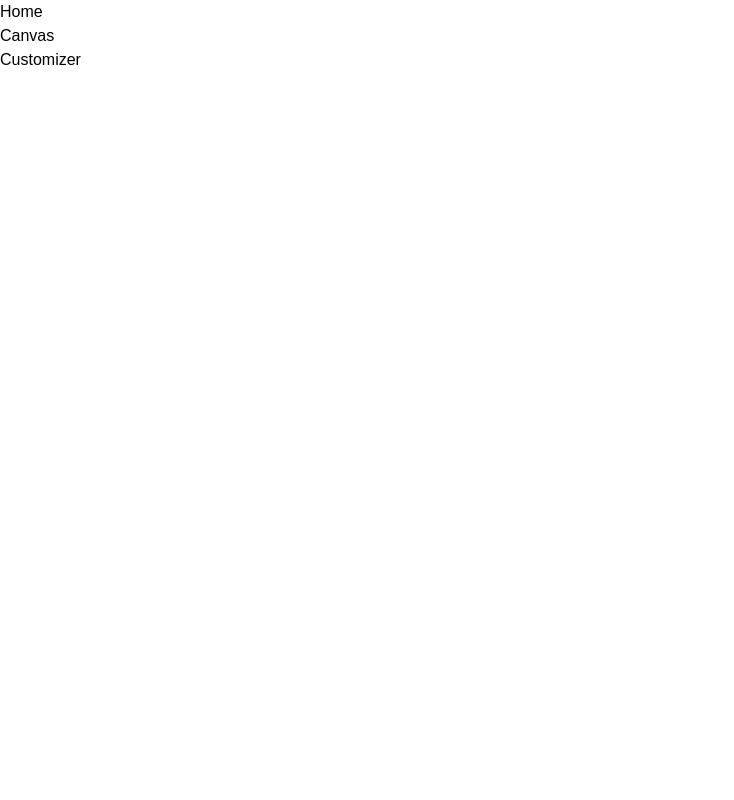
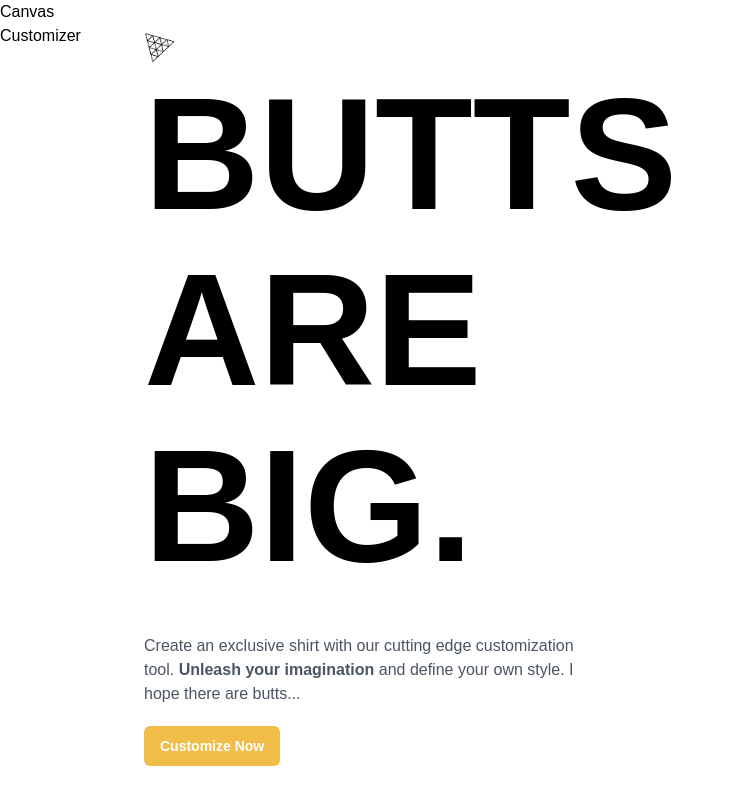
Before and after one commit to mattoattacko/3JS_Product_Demo, a React (Vite) app in the folder client/: page / in a window 1280 px wide. Shown: the whole page, without its empty margins (0-734 px from the left). Built offline with nearby package versions, Linux system fonts and the light colour scheme; a web font is replaced by a local one.

Commit message:
fixed the CustomButton component. Starting work on the Customizer page.

```diff
--- /dev/null
+++ b/client/src/components/CustomButton.jsx
@@ -0,0 +1,30 @@
+import React from 'react'
+
+import state from '../store';
+import { useSnapshot } from 'valtio';
+
+const CustomButton = ({ title, type, customStyles, handleClick }) => {
+
+  const snap = useSnapshot(state);
+
+  const generateStyle = (type) => {
+    if(type === 'filled') {
+      return {
+        backgroundColor: snap.color,
+        color: '#fff',
+      }
+    }
+  }
+
+  return (
+    <button
+      className={`px-2 py-1.5 flex-1 rounded-md ${customStyles}`}
+      style={generateStyle(type)}
+      onClick={handleClick}
+    >
+      {title}
+    </button>
+  )
+}
+
+export default CustomButton
--- /dev/null
+++ b/client/src/components/index.js
@@ -0,0 +1,3 @@
+import CustomButton from "./CustomButton";
+
+export { CustomButton };
--- a/client/src/pages/Home.jsx
+++ b/client/src/pages/Home.jsx
@@ -9,13 +9,61 @@
   slideAnimation,
 } from '../config/motion';
 
+import { CustomButton } from '../components';
 import state from '../store';
 
 const Home = () => {
   const snap = useSnapshot(state); //one current snapshot of the state
 
   return (
-    <div>Home</div>
+    <AnimatePresence>
+      {/* check if we are currently on the homepage */}
+      {snap.intro && (
+        <motion.section
+          className='home'
+          {...slideAnimation('left')}
+        >
+          <motion.header
+            {...slideAnimation('down')}
+          >
+            <img
+              src="./threejs.png"
+              alt="logo"
+              className='w-8 h-8 object-contain'
+            />
+          </motion.header>
+
+          <motion.div
+            className='home-content'
+            {...headContainerAnimation}
+          >
+            <motion.div {...headTextAnimation}>
+              <h1 className='head-text'>
+                BUTTS <br className='xl:block hidden'/> ARE <br /> BIG.
+              </h1>
+            </motion.div>
+
+            <motion.div
+              {...headContentAnimation}
+              className='flex flex-col gap-5'
+            >
+              <p className='max-w-md font-normal text-gray-600 text-base'>
+                Create an exclusive shirt with our cutting edge customization tool. <strong>Unleash your imagination</strong>{' '} and define your own style. I hope there are butts...
+              </p>
+
+              {/* Button */}
+              <CustomButton
+                type='filled'
+                title='Customize Now'
+                handleClick={() => state.intro = false} //update the state
+                customStyles='w-fit px-4 py-2.5 font-bold text-sm'
+              />
+
+            </motion.div>
+          </motion.div>
+        </motion.section>
+      )}
+    </AnimatePresence>
   )
 }
 
```
Also changed, not shown: 1 other file (tests, documents, lock files or other folders).
